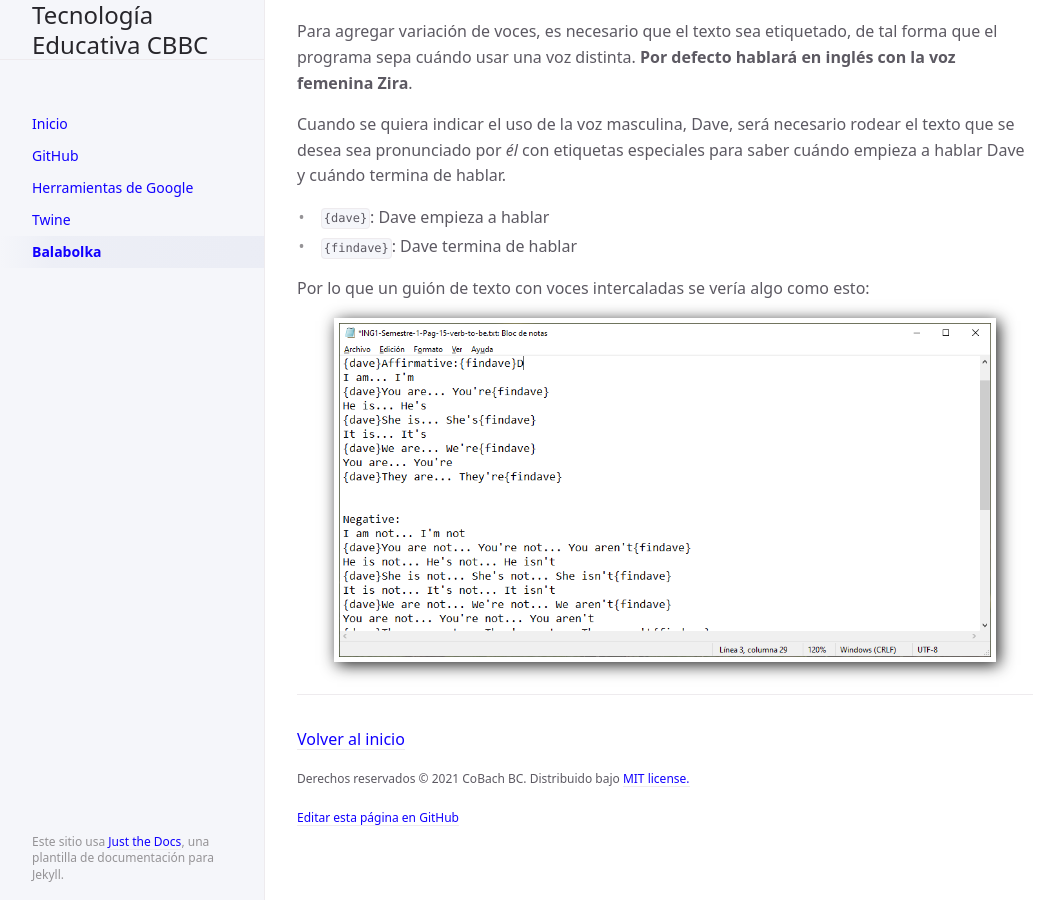
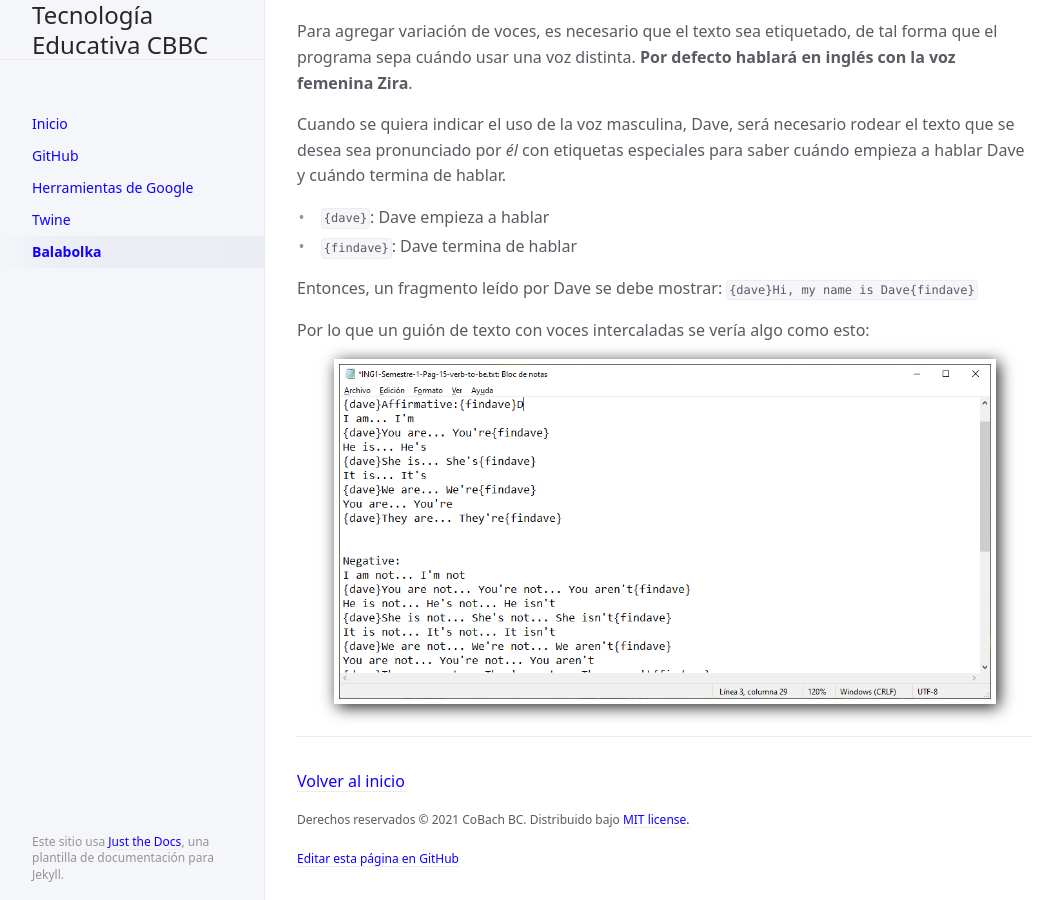
Before and after one commit to CoBachBC/demo, a Jekyll site: the page built from docs/balabolka.md, in a window 1280 px wide and 900 px high, scrolled down 7303 px. Shown: the whole window, without its empty margins (107-1162 px from the left). Built offline with Jekyll 4.4.1, drawn with Linux system fonts in a browser that asks for light colours.

Commit message:
Update balabolka.md

```diff
--- a/docs/balabolka.md
+++ b/docs/balabolka.md
@@ -151,6 +151,8 @@ Cuando se quiera indicar el uso de la voz masculina, Dave, será necesario rodea
 - **`{dave}`**: Dave empieza a hablar
 - **`{findave}`**: Dave termina de hablar
 
+Entonces, un fragmento leído por Dave se debe mostrar: `{dave}Hi, my name is Dave{findave}`
+
 Por lo que un guión de texto con voces intercaladas se vería algo como esto:
 
 
```
